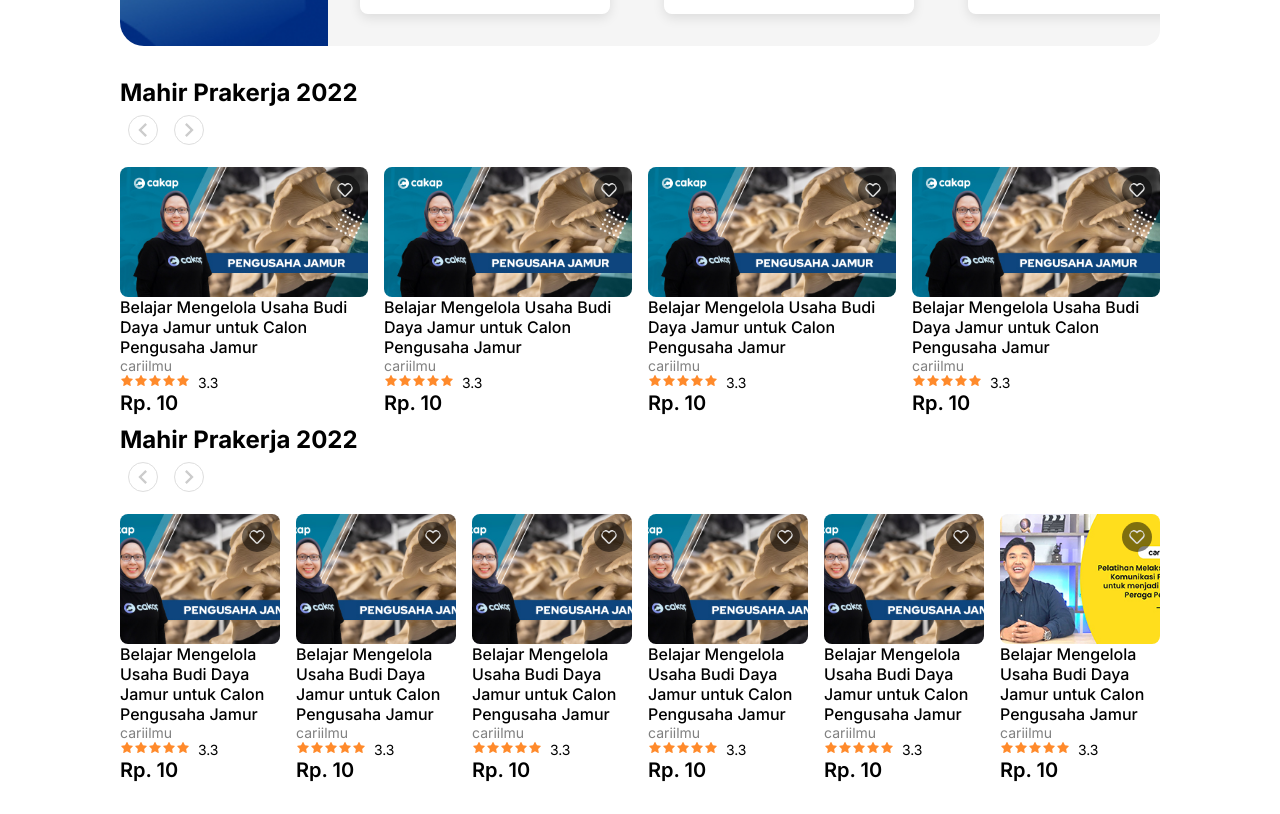
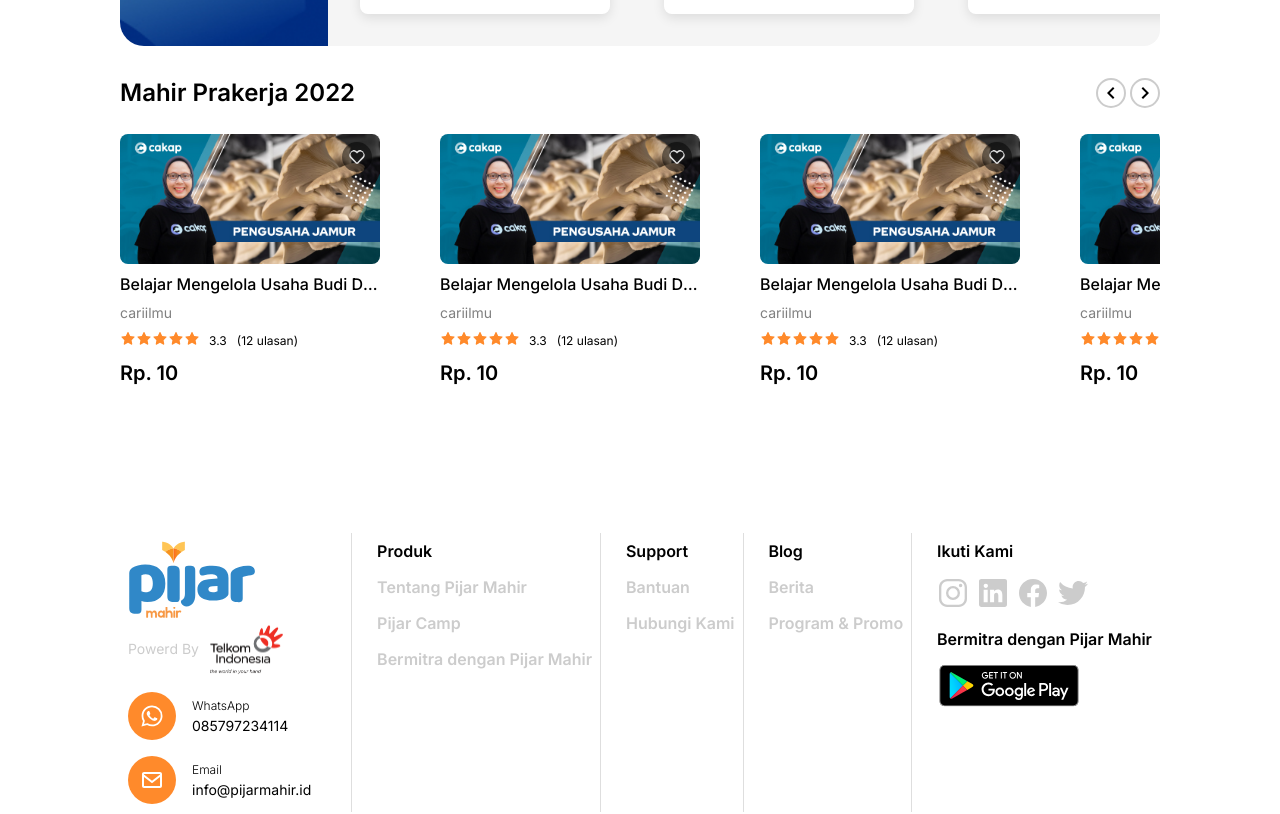
Before and after one commit to AnantaNd/pijarmahir, a Next.js app: page / in a window 1280 px wide. Shown: the part 1341-2155 px from the top of the page. Built offline with nearby package versions, Linux system fonts and the light colour scheme; no server answers.

Commit message:
CourseContainer: add commponent

```diff
--- a/components/Card/CardCourse/CardCourse.js
+++ b/components/Card/CardCourse/CardCourse.js
@@ -2,7 +2,7 @@
 import { FaRegHeart } from 'react-icons/fa'
 import styles from './CardCourse.module.css'
 
-export default function CardCourse({course, img, subtitle,rating, price}){
+export default function CardCourse({course, img, subtitle,rating, price, ulasan}){
   return(
     <>
       <div className={styles.container}>
@@ -13,12 +13,12 @@
           <p className={styles.course}>{course}</p>
           <p className={styles.subtitle}>{subtitle}</p>
           <p className={styles.rating}>
-            <AiFillStar color='rgb(255, 138, 43)'  />
-            <AiFillStar color='rgb(255, 138, 43)'  />
-            <AiFillStar color='rgb(255, 138, 43)'  />
-            <AiFillStar color='rgb(255, 138, 43)'  />
-            <AiFillStar color='rgb(255, 138, 43)'  /> &nbsp;
-            {rating}
+            <AiFillStar size={16} color='rgb(255, 138, 43)'  />
+            <AiFillStar size={16} color='rgb(255, 138, 43)'  />
+            <AiFillStar size={16} color='rgb(255, 138, 43)'  />
+            <AiFillStar size={16} color='rgb(255, 138, 43)'  />
+            <AiFillStar size={16} color='rgb(255, 138, 43)'  /> &nbsp;
+            <span className={styles.rating_review}>{rating} &nbsp; ({ulasan} ulasan)</span>
           </p>
           <p className={styles.price}>Rp. {price}</p>
         </div>
--- a/components/Card/CardCourse/CardCourse.module.css
+++ b/components/Card/CardCourse/CardCourse.module.css
@@ -13,7 +13,12 @@
   border-radius: 8px;
 }
 .rating{
-  font-size: 14px;
+  align-items: center;
+}
+.rating_review{
+  font-size: 12px;
+  position: relative;
+  top: -2px;
 }
 .img{
   width: 100%;
@@ -31,6 +36,9 @@
   font-size: 16px;
   font-weight: 500;
   /* text-align: justify; */
+  white-space: nowrap;
+  overflow: hidden;
+  text-overflow: ellipsis;
 }
 .price{
   font-weight: 600;
@@ -40,3 +48,6 @@
   font-size: 14px;
   color: gray;
 }
+.course,.rating, .subtitle, .price{
+  padding-top: 10px;
+}
--- /dev/null
+++ b/components/CourseContainer/CourseContainer.js
@@ -0,0 +1,103 @@
+import React, { useCallback, useRef } from 'react';
+import { MdNavigateBefore, MdNavigateNext } from 'react-icons/md';
+import CardCourse from '../Card/CardCourse/CardCourse';
+import Styles from './CourseContainer.module.css';
+
+
+
+// Swiper
+import { Swiper, SwiperSlide } from "swiper/react";
+
+// Import Swiper styles
+import "swiper/css";
+import "swiper/css/effect-fade";
+import "swiper/css/navigation";
+import "swiper/css/pagination";
+
+function CourseContainer({title}) {
+  const swiperRef = useRef();
+
+  const handlePrev = useCallback(() => {
+    if (!sliderRef.current) return;
+    sliderRef.current.swiper.slidePrev();
+  }, []);
+
+  const handleNext = useCallback(() => {
+    if (!sliderRef.current) return;
+    sliderRef.current.swiper.slideNext();
+  }, []);
+
+  return (
+    <div className={Styles.container}>
+      <div className={Styles.header}>
+        <h3 className={Styles.title}>{title}</h3>
+        <div className={Styles.navigation}>
+          <div className={Styles.container_arrow} onClick={() => swiperRef.current?.slidePrev()}>
+            <MdNavigateBefore size={24} className={Styles.prev_arrow} >Prev</MdNavigateBefore>
+          </div>
+          <div className={Styles.container_arrow} onClick={() => swiperRef.current?.slideNext()}>
+            <MdNavigateNext size={24} className={Styles.next_arrow} >Next</MdNavigateNext>
+          </div>
+        </div>
+      </div>
+      <div className={Styles.container_collection}>
+        <Swiper
+          className={Styles.collections}
+          breakpoints={
+            {
+              1280: {
+                slidesPerView: 4,
+                width: 1280,
+              },
+              834: {
+                slidesPerView: 3,
+                width: 834
+              },
+              768: {
+                slidesPerView: 2,
+                width: 700
+              },
+              414: {
+                slidesPerView: 1,
+                width: 400,
+              },
+              390: {
+                slidesPerView: 1,
+                width: 350,
+              },
+              320: {
+                slidesPerView: 1,
+                width: 330,
+              },
+            }
+          }
+          slidesPerView={4}
+          onBeforeInit={(swiper) => {
+            swiperRef.current = swiper;
+          }}
+        >
+          <SwiperSlide className={Styles.content}>
+            <CardCourse img={'/mahirprakerja.jpg'} course={'Belajar Mengelola Usaha Budi Daya Jamur untuk Calon Pengusaha Jamur'} price={10} subtitle={'cariilmu'} rating={3.3} ulasan={12} />
+          </SwiperSlide>
+          <SwiperSlide className={Styles.content}>
+            <CardCourse img={'/mahirprakerja.jpg'} course={'Belajar Mengelola Usaha Budi Daya Jamur untuk Calon Pengusaha Jamur'} price={10} subtitle={'cariilmu'} rating={3.3} ulasan={12} />
+          </SwiperSlide>
+          <SwiperSlide className={Styles.content}>
+            <CardCourse img={'/mahirprakerja.jpg'} course={'Belajar Mengelola Usaha Budi Daya Jamur untuk Calon Pengusaha Jamur'} price={10} subtitle={'cariilmu'} rating={3.3} ulasan={12} />
+          </SwiperSlide>
+          <SwiperSlide className={Styles.content}>
+            <CardCourse img={'/mahirprakerja.jpg'} course={'Belajar Mengelola Usaha Budi Daya Jamur untuk Calon Pengusaha Jamur'} price={10} subtitle={'cariilmu'} rating={3.3} ulasan={12} />
+          </SwiperSlide>
+          <SwiperSlide>
+            <CardCourse img={'/mahirprakerja.jpg'} course={'Belajar Mengelola Usaha Budi Daya Jamur untuk Calon Pengusaha Jamur'} price={10} subtitle={'cariilmu'} rating={3.3} ulasan={12} />
+          </SwiperSlide>
+          <SwiperSlide className={Styles.content}>
+            <CardCourse img={'/mahirprakerja.jpg'} course={'Belajar Mengelola Usaha Budi Daya Jamur untuk Calon Pengusaha Jamur'} price={10} subtitle={'cariilmu'} rating={3.3} ulasan={12}/>
+          </SwiperSlide>
+        </Swiper>
+      </div>
+    </div>
+  )
+}
+
+export default CourseContainer
--- /dev/null
+++ b/components/CourseContainer/CourseContainer.module.css
@@ -0,0 +1,60 @@
+.container {
+  display: flex;
+  flex-direction: column;
+  margin: 32px auto;
+
+}
+
+.header {
+  display: flex;
+  justify-content: space-between;
+  align-items: center;
+  margin-bottom: 16px;
+}
+
+.title {
+  font-size: 24px;
+  font-weight: 600;
+}
+
+.container_collection {
+  display: flex;
+}
+
+.collections {
+  padding: 15px auto;
+  width: 100%;
+  border-radius: 16px;
+}
+
+.navigation {
+  display: flex;
+  gap: 4px;
+}
+
+.container_arrow {
+  display: flex;
+  position: relative;
+  align-items: center;
+  justify-content: center;
+  width: 30px;
+  height: 30px;
+  border-radius: 100%;
+  border: 2px solid var(--greyColor);
+  background-color: var(--whiteColor);
+  cursor: pointer;
+}
+
+.prev_arrow,
+.next_arrow {
+  font-size: 24px;
+}
+.collections{
+  padding: 20px auto;
+}
+
+@media only screen and (max-width: 834px) {
+  .content{
+    margin: 0 auto;
+  }
+}
--- a/pages/index.js
+++ b/pages/index.js
@@ -1,15 +1,13 @@
 import { useSession } from "next-auth/react";
 import Head from "next/head";
-import SwiperBtn from "../components/Button/SwipperBtn/SwipperBtn";
-import CardCourse from "../components/Card/CardCourse/CardCourse";
 import Category from "../components/Category/Category";
+import CourseCountainer from '../components/CourseContainer/CourseContainer';
 import KartuPrakerja from "../components/KartuPrakerja/KartuPrakerja";
 import Layouts from "../components/Layouts/Layouts";
 import Section from "../components/Section/Section";
 import SwiperSlide from "../components/SwiperSlides/SwiperSlides";
 import { dataCategory } from '../data';
 import styles from '../styles/Home.module.css';
-
 
 
 export default function Home() {
@@ -43,31 +41,9 @@
 
         {/* Mahir prakerja 2022 */}
         <Section>
-          <h1 className={styles.courseCategory}>Mahir Prakerja 2022</h1>
-          <SwiperBtn>
-            <div className={styles.containerCourse}>
-              <CardCourse img={'/mahirprakerja.jpg'} course={'Belajar Mengelola Usaha Budi Daya Jamur untuk Calon Pengusaha Jamur'} price={10} subtitle={'cariilmu'} rating={3.3} />
-              <CardCourse img={'/mahirprakerja.jpg'} course={'Belajar Mengelola Usaha Budi Daya Jamur untuk Calon Pengusaha Jamur'} price={10} subtitle={'cariilmu'} rating={3.3} />
-              <CardCourse img={'/mahirprakerja.jpg'} course={'Belajar Mengelola Usaha Budi Daya Jamur untuk Calon Pengusaha Jamur'} price={10} subtitle={'cariilmu'} rating={3.3} />
-              <CardCourse img={'/mahirprakerja.jpg'} course={'Belajar Mengelola Usaha Budi Daya Jamur untuk Calon Pengusaha Jamur'} price={10} subtitle={'cariilmu'} rating={3.3} />
-            </div>
-          </SwiperBtn>
+          <CourseCountainer title={"Mahir Prakerja 2022"}/>
         </Section>
         {/* Mahir prakerja 2022 */}
-
-        <Section>
-          <h1 className={styles.courseCategory}>Mahir Prakerja 2022</h1>
-          <SwiperBtn>
-            <div className={styles.containerCourse}>
-              <CardCourse img={'/mahirprakerja.jpg'} course={'Belajar Mengelola Usaha Budi Daya Jamur untuk Calon Pengusaha Jamur'} price={10} subtitle={'cariilmu'} rating={3.3} />
-              <CardCourse img={'/mahirprakerja.jpg'} course={'Belajar Mengelola Usaha Budi Daya Jamur untuk Calon Pengusaha Jamur'} price={10} subtitle={'cariilmu'} rating={3.3} />
-              <CardCourse img={'/mahirprakerja.jpg'} course={'Belajar Mengelola Usaha Budi Daya Jamur untuk Calon Pengusaha Jamur'} price={10} subtitle={'cariilmu'} rating={3.3} />
-              <CardCourse img={'/mahirprakerja.jpg'} course={'Belajar Mengelola Usaha Budi Daya Jamur untuk Calon Pengusaha Jamur'} price={10} subtitle={'cariilmu'} rating={3.3} />
-              <CardCourse img={'/mahirprakerja.jpg'} course={'Belajar Mengelola Usaha Budi Daya Jamur untuk Calon Pengusaha Jamur'} price={10} subtitle={'cariilmu'} rating={3.3} />
-              <CardCourse img={'/mahirprakerja1.jpg'} course={'Belajar Mengelola Usaha Budi Daya Jamur untuk Calon Pengusaha Jamur'} price={10} subtitle={'cariilmu'} rating={3.3} />
-            </div>
-          </SwiperBtn>
-        </Section>
 
       </Layouts>
 
```
